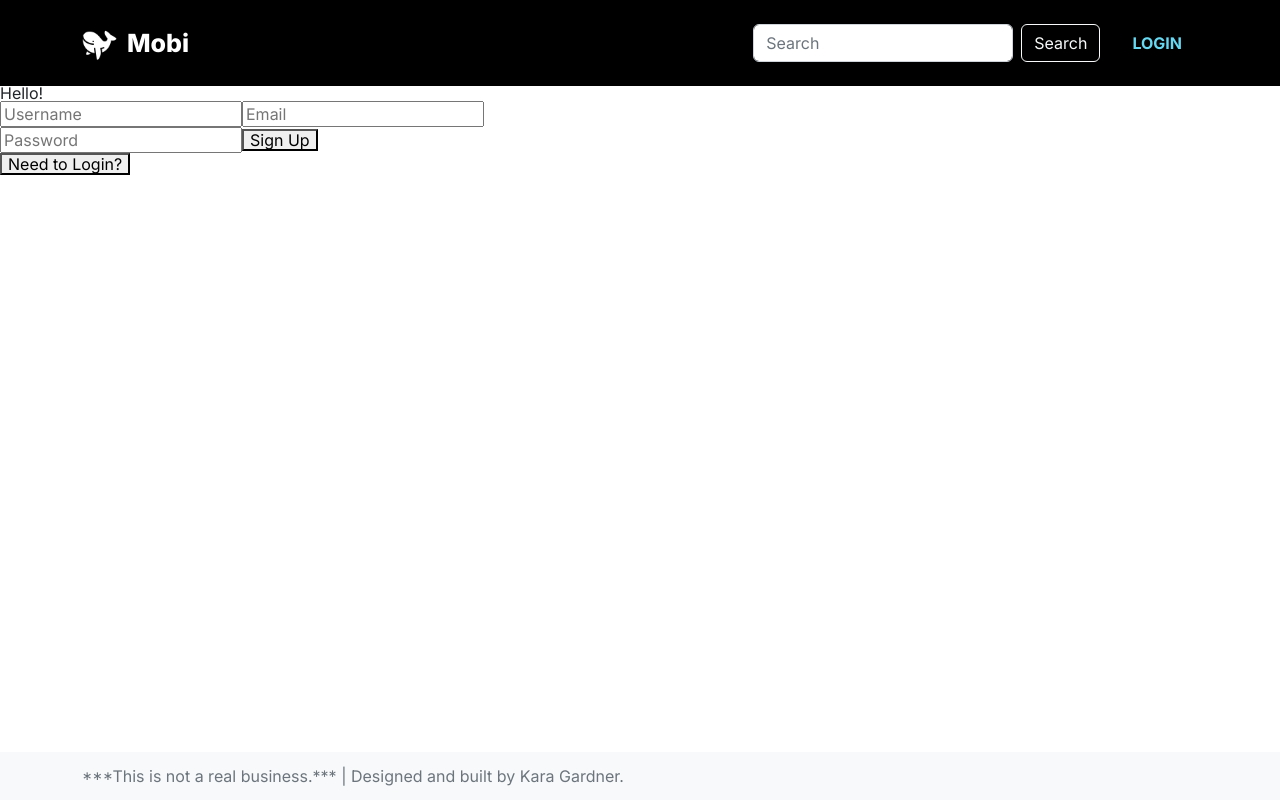
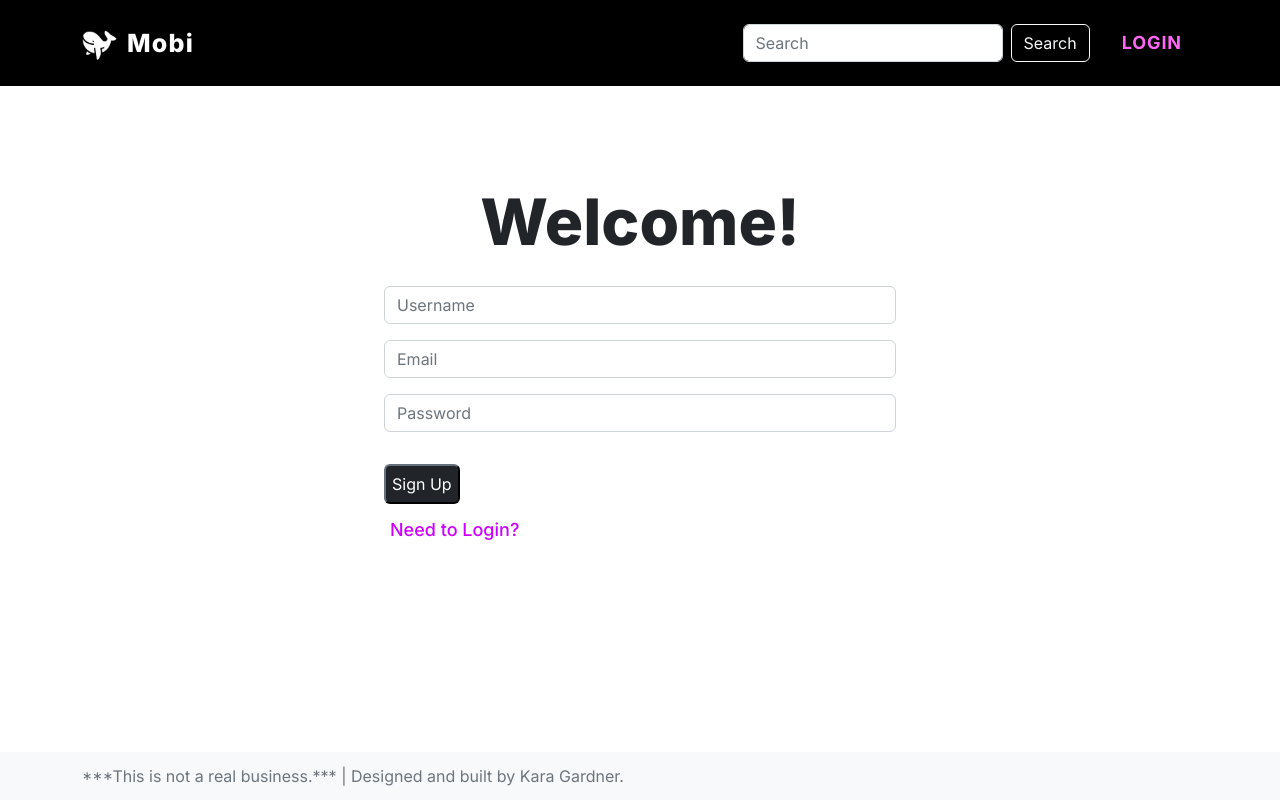
Before and after one commit to WhirlyByrd/mobi, a React (Create React App) app: page /auth in a window 1280 px wide. Built offline with nearby package versions, Linux system fonts and the light colour scheme.

Commit message:
styled user products details page

```diff
--- a/src/components/account/newProduct/NewProductScreen.jsx
+++ b/src/components/account/newProduct/NewProductScreen.jsx
@@ -2,7 +2,7 @@ import React, {useState, useContext} from 'react'
 import axios from 'axios'
 import {useNavigate} from 'react-router-dom'
 import AuthContext from '../../../store/authContext'
-import {Form, Button, Card} from 'react-bootstrap'
+import {Form} from 'react-bootstrap'
 import './NewProductScreen.css'
 
 
--- /dev/null
+++ b/src/components/account/userProducts/UserProductDetailScreen.css
@@ -0,0 +1,18 @@
+.delete-btn {
+    color:#fff;
+    background-color:#6c757d;
+    border: none;
+    padding: 0.5rem;
+    font-size: 1rem;
+    font-weight: 400;
+    line-height: 1.5;
+    border-radius: 0.375rem;
+    float:right;
+    margin-top: 1em;
+
+
+}
+
+.delete-btn:hover {
+    background-color: #565e64;
+}
--- a/src/components/account/userProducts/UserProductDetailScreen.jsx
+++ b/src/components/account/userProducts/UserProductDetailScreen.jsx
@@ -2,7 +2,8 @@ import {useState, useEffect, useContext} from 'react'
 import axios from 'axios'
 import { useParams, useNavigate } from 'react-router-dom'
 import AuthContext from '../../../store/authContext'
-import { Form, Card, Button } from 'react-bootstrap'
+import { Form, Card, Container, Row, Col } from 'react-bootstrap'
+import './UserProductDetailScreen.css'
 
 function UserProductDetailScreen() {
   const {token, userId} = useContext(AuthContext)
@@ -76,19 +77,29 @@ function UserProductDetailScreen() {
 
   return (
     <main>
+      <Container>
       {!editing ? (
-        <Card>
+        <Row className='details-container'>
+          <Col>
           <img className="card-img-top" src={product.img} alt={product.name} />
-          <div className="card-body">
-            <h3 className="card-title">{product.name}</h3>
-            <h4 className="card-title">{product.price}</h4>
-            <p className="card-text">{product.desc}</p>
-            <Button onClick={() => setEditing(!editing)}>Edit Product</Button>
-            <Button >Delete Prouct</Button>
+          </Col>
+          <Col>
+          <div className="details">
+            <h3 className="detail-name">{product.name}</h3>
+            <h4 className="detail-price">${product.price}</h4>
+            <p className="detail-text">{product.desc}</p>
+
+
+            <button className='dark-btn' onClick={() => setEditing(!editing)}>Edit Product</button>
+
+            <button className='delete-btn'>Delete Product</button>
+
+
           </div>
-        </Card>
+          </Col>
+        </Row>
       ) : (
-        <Form onSubmit={updateProduct()}>
+        <Form onSubmit={updateProduct}>
           <input
             type="text"
             placeholder={product.img}
@@ -113,9 +124,10 @@ function UserProductDetailScreen() {
             value={price}
             onChange={(e) => setPrice(e.target.value)}
           />
-          <Button type='submit'>Update Product</Button>
+          <button>Update Product</button>
         </Form>
       )}
+     </Container>
     </main>
   );
 }
--- a/src/components/account/userProducts/UserProducts.css
+++ b/src/components/account/userProducts/UserProducts.css
@@ -13,3 +13,7 @@
 .new-product-btn {
  float: right;
 }
+
+h2 {
+    font-size: 18px;
+}
--- a/src/components/account/userProducts/UserProductsScreen.jsx
+++ b/src/components/account/userProducts/UserProductsScreen.jsx
@@ -83,11 +83,21 @@ const mappedProducts = products.map(product => {
     </main>
   ) : (
     <main>
-      <div>
-        <h1>My products</h1>
-        <button onClick={newProduct}>Add New Product</button>
-      </div>
+      <Container>
+      <Row className='product-top-row'>
+          <Col>
+            <h1>My products</h1>
+          </Col>
+          <Col>
+          <div className='new-product-btn'>
+            <Button variant="dark" onClick={newProduct}>
+               + Add New Product
+            </Button>
+          </div>
+          </Col>
+        </Row>
       <h2>You have no products yet</h2>
+      </Container>
     </main>
   );
 }
--- a/src/components/auth/AuthScreen.css
+++ b/src/components/auth/AuthScreen.css
@@ -1,27 +1,53 @@
-.auth {
-    display: flex;
-    height: 75vh;
+
+
+.auth-form-container {
+    height: 70vh;
+    display:flex;
+    justify-content: center;
     align-items: center;
-    justify-content: center;
-}
-
-.auth h1 {
-    font-size: 50px;
-    text-align: center;
-    font-weight: 800;
-    margin-bottom: 1em;
-
+    align-content: center;
 }
 
 
-.form-input {
-    margin-bottom: 1em;
+
+.auth-form h1 {
+    text-align: center;
+    font-size: 4rem;
+    font-weight: 800;
+    margin-bottom: .5em;
 }
 
-.form {
-    width:350px;
+.dark-btn {
+    color:#fff;
+    background-color: #212529;
+    border-color: #212529;
+    padding: 0.75rem;
+    padding: 0.375rem;
+    font-size: 1rem;
+    font-weight: 400;
+    line-height: 1.5;
+    border-radius: 0.375rem;
 }
 
-.btn {
-    margin-bottom: 1em;
+.dark-btn:hover {
+    background-color:#424649;
+    border-color: #373b3e;
 }
+
+.light-btn {
+    border: none;
+    background-color: transparent;
+    color:rgb(204, 0, 255);
+    font-size: 18px;
+    font-weight: 500;
+}
+
+.light-btn:hover {
+    color: #212529;
+}
+
+@media (min-width: 768px) {
+    .auth-form {
+        width: 40%
+    }
+}
--- a/src/components/auth/AuthScreen.jsx
+++ b/src/components/auth/AuthScreen.jsx
@@ -1,6 +1,8 @@
 import {useState, useContext} from 'react'
 import axios from 'axios'
 import AuthContext from '../../store/authContext'
+import {Form} from 'react-bootstrap'
+import './AuthScreen.css'
 
 const AuthScreen = () => {
    const [username, setUsername] = useState('')
@@ -38,37 +40,50 @@ const AuthScreen = () => {
 
    return (
        <main>
-           <h1>Hello!</h1>
-           <form className='form auth-form' onSubmit={submitHandler}>
-
-
-               <input
+            <div className='auth-form-container'>
+            <div className="auth-form">
+           <h1>Welcome!</h1>
+           <Form onSubmit={submitHandler}>
+            <Form.Group className='mb-3'>
+               <Form.Control
                    className='form-input'
                    type='text'
                    placeholder='Username'
                    value={username}
                    onChange={e =>setUsername(e.target.value)}
                    />
-                <input
+            </Form.Group>
+
+            <Form.Group className='mb-3'>
+                <Form.Control
                    className='form-input'
                    type='text'
                    placeholder='Email'
                    value={email}
                    onChange={e =>setEmail(e.target.value)}
                    />
-                <input
+            </Form.Group>
+
+            <Form.Group className='mb-3'>
+                <Form.Control
                    className='form-input'
                    type='text'
                    placeholder='Password'
                    value={password}
                    onChange={e =>setPassword(e.target.value)}
                    />
+            </Form.Group>
 
-               <button className='form-btn'>
+            <Form.Group className='mb-3'>
+
+               <button className='dark-btn'>
                    {register ? 'Sign Up' : 'Login'}
                </button>
-           </form>
-           <button className='form-btn' onClick={() => setRegister(!register)}>Need to {register ? 'Login' : 'Sign Up'}?</button>
+            </Form.Group>
+           </Form>
+           <button className='light-btn' onClick={() => setRegister(!register)}>Need to {register ? 'Login' : 'Sign Up'}?</button>
+           </div>
+           </div>
        </main>
    )
 }
--- a/src/components/header/Header.css
+++ b/src/components/header/Header.css
@@ -33,17 +33,18 @@
 }
 .navbar a{
     color: white;
-    font-size: 16px;
+    font-size: 18px;
+    letter-spacing: .05em;
     font-weight:700;
 	text-decoration: none;
 }
 
 .navbar a:hover {
-    color:#66D8F2;
+    color:rgb(252, 103, 245);
 }
 
 .navbar a.active {
-    color:#66D8F2 !important;
+    color:rgb(252, 103, 245) !important;
 }
 
 .navbar {
--- a/src/components/productDetail/ProductDetailScreen.jsx
+++ b/src/components/productDetail/ProductDetailScreen.jsx
@@ -44,7 +44,7 @@ function ProductDetailScreen() {
     <main>
       <Container className='container'>
         <Row className='details-container'>
-        <Col><img className="details-product-image" src={product.img} alt={product.name}/></Col>
+        <Col><img className="card-img-top" src={product.img} alt={product.name}/></Col>
         <Col><div className="details">
         <h1 className="detail-name">{product.name}</h1>
         <h4 className="detail-price">${product.price}</h4>
```
